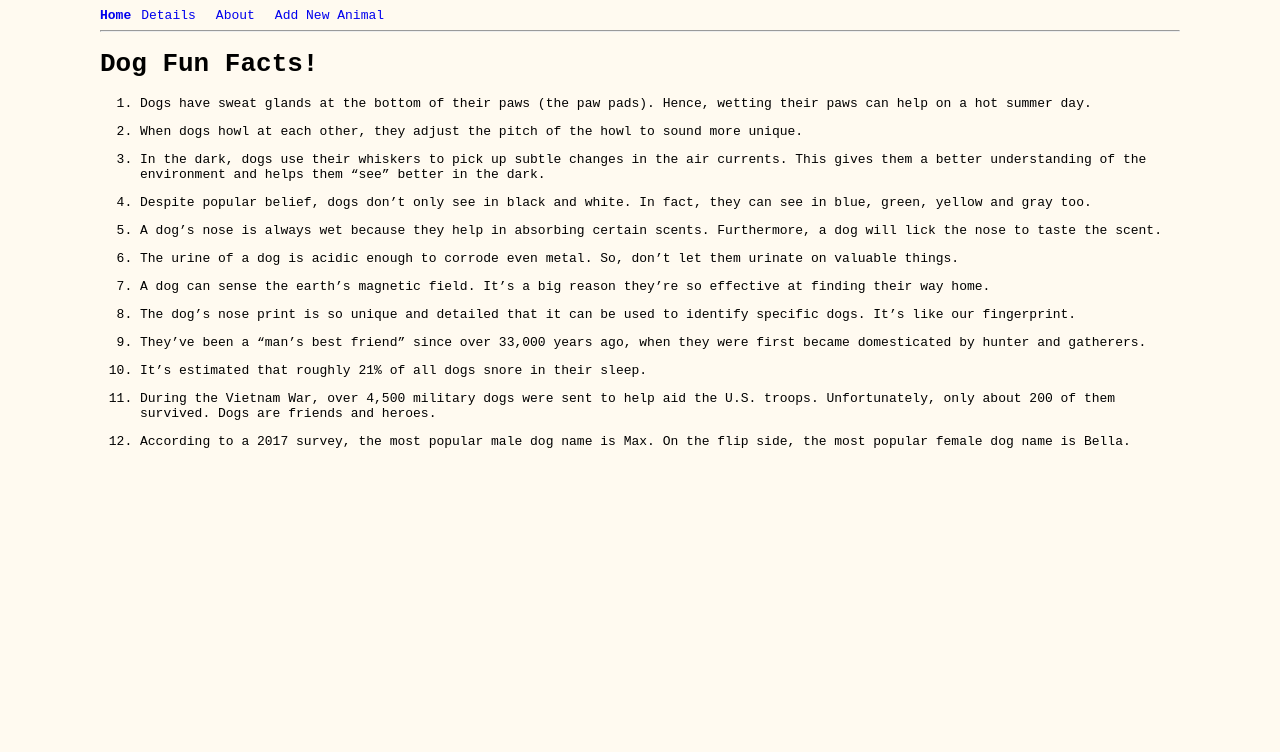
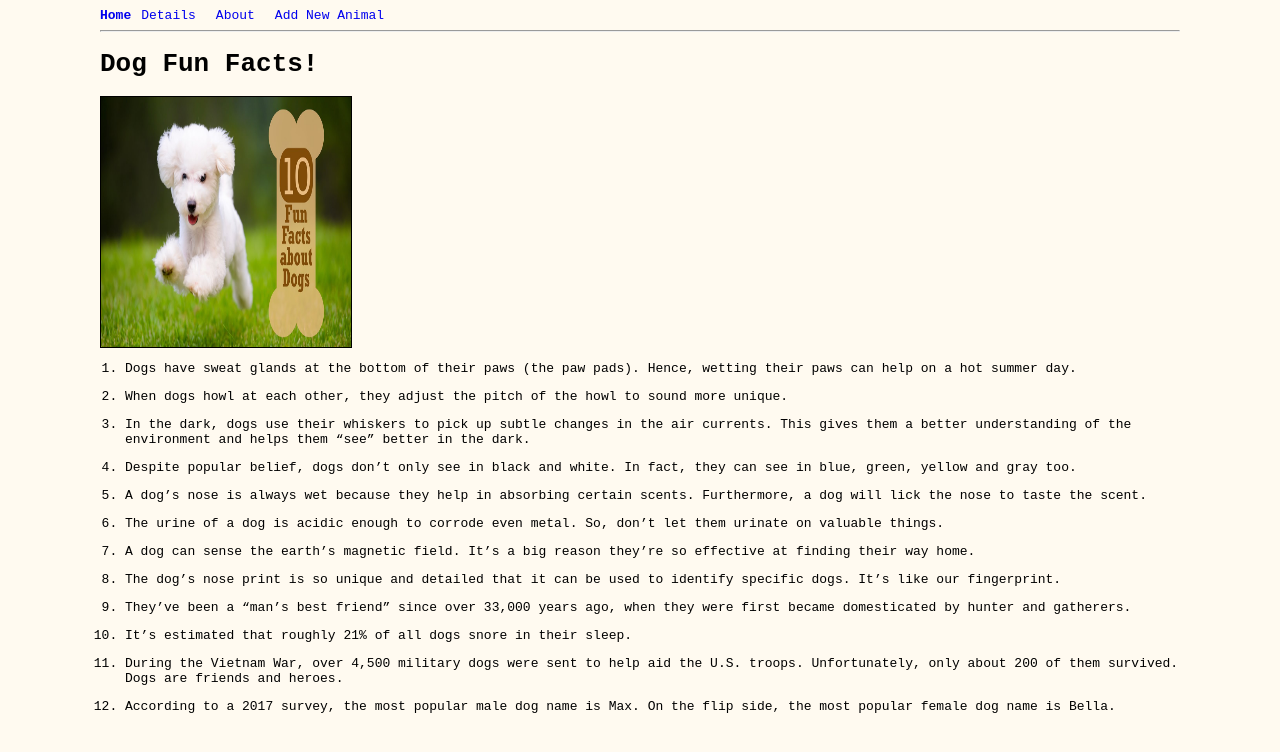
Before and after one commit to itsMintnight/staticwebapp, a plain HTML site: page src/about.html in a window 1280 px wide. Drawn offline with Linux system fonts and the light colour scheme.

Commit message:
feat: add picture

```diff
--- a/src/about.html
+++ b/src/about.html
@@ -3,7 +3,9 @@
 <title>Fun Facts</title>
 
 <h1>Dog Fun Facts!</h1>
-<ol>
+<img src="images/funfacts.jpg" alt="10 fun facts about dogs!" id="specialimage">
+
+<ol class="list_container">
 	<li>
 		<p>Dogs have sweat glands at the bottom of their paws (the paw pads). Hence, wetting their paws can help on a hot summer day.</p>
 	</li>
--- a/src/css/styles.css
+++ b/src/css/styles.css
@@ -1,5 +1,4 @@
 /* Global */
-
 html {
   background-color: floralwhite;
   font-family: monospace;
@@ -39,7 +38,6 @@ p {
 }
 
 /* index.html */
-
 .dog_pictures_container {
   display: flex;
   min-width: 300px;
@@ -68,6 +66,13 @@ p {
   border: 1px solid black;
 }
 
-.description {
+/* about.html */
+#specialimage {
+  display: flex;
+  min-width:250px;
+  border: 1px solid black;
+}
 
+.list_container {
+  padding-left: 25px;
 }
```
Also changed, not shown: src/images/funfacts.jpg (added).
